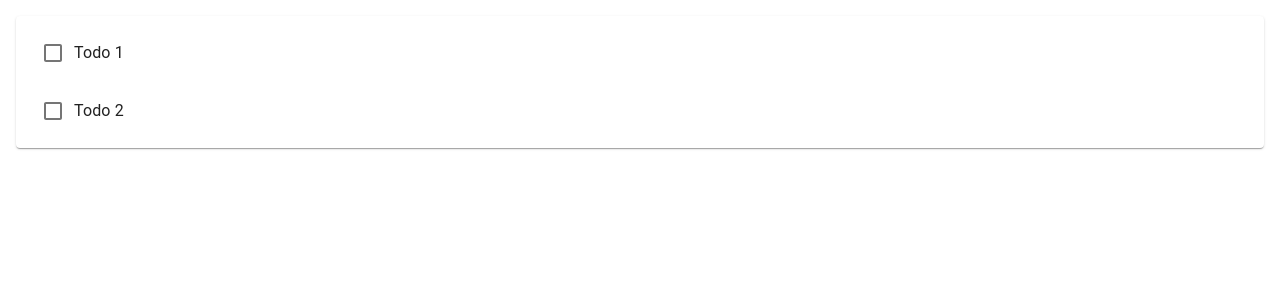
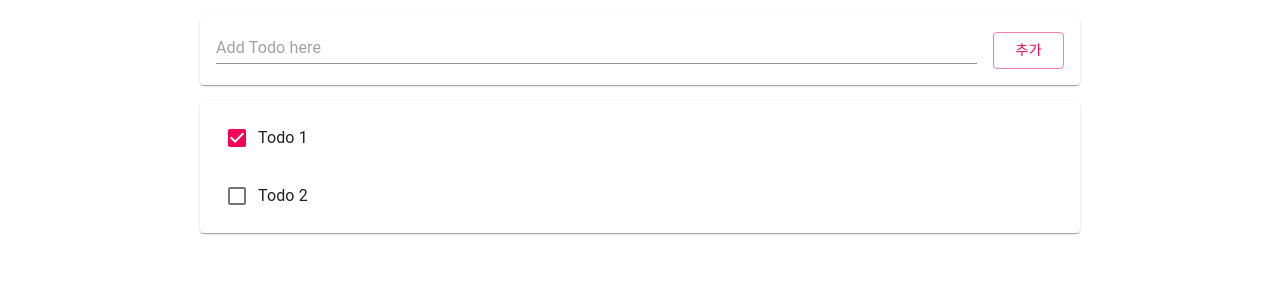
Before and after one commit to NoMaL21/2023_04_07_WEBKIT_frontend, a React (Create React App) app: page / in a window 1280 px wide. Shown: the top 300 px of the page. Built offline with nearby package versions, Linux system fonts and the light colour scheme.

Commit message:
10. React 이벤트 핸들러로 목록 추가하기
커밋

```diff
--- /dev/null
+++ b/src/AddTodo.js
@@ -0,0 +1,58 @@
+import React from "react";
+import {Paper, Grid, TextField, Button}from "@material-ui/core";
+
+class AddTodo extends React.Component {
+    constructor(props){
+        super(props);
+        this.state = {item :{title:""}};
+        this.add = props.add;
+    }
+    onInputChange =(e)=>{
+        const thisItem = this.state.item;
+        thisItem.title = e.target.value;
+        this.setState({item:thisItem});
+        console.log(thisItem);
+    }
+
+    onButtonClick = ()=>{
+        this.add(this.state.item);
+        this.setState({item:{title:""}});
+    }
+
+    enterKeyEventHandler = (e)=>{
+        if(e.key =='Enter'){
+            this.onButtonClick();
+        }
+    }
+
+    render(){
+        return(
+            <Paper style={{margin:16, padding:16}}>
+                <Grid container>
+                    <Grid xs={11} md={11} item style={{paddingRight:16}}>
+                        <TextField
+                        placeholder="Add Todo here"
+                        fullWidth
+                        onChange={this.onInputChange}
+                        value={this.state.item.title}
+                        onKeyPress={this.enterKeyEventHandler}
+                        />
+                    </Grid>
+                    <Grid xs={1} md={1} itme>
+                        <Button
+                        fullWidth
+                        color="secondary"
+                        variant="outlined"
+                        onClick={this.onButtonClick}
+                        >
+                            추가
+                        </Button>
+                    </Grid>
+                </Grid>
+            </Paper>
+        );
+    }
+
+}
+
+export default AddTodo;
--- a/src/App.js
+++ b/src/App.js
@@ -1,6 +1,7 @@
 import React from "react";
 import Todo from "./Todo";
-import {Paper, List}from "@material-ui/core";
+import AddTodo from './AddTodo'
+import {Paper, List, Container}from "@material-ui/core";
 import "./App.css";
 
 class App extends React.Component {
@@ -8,13 +9,22 @@
         super(props);
         this.state = {
             items: [
-                { id: 0, title: "Todo 1"},
-                { id: 1, title: "Todo 2"},
+                { id: 0, title: "Todo 1", done:true},
+                { id: 1, title: "Todo 2", done:false},
             ],
         };
     }
+
+    add =(item)=>{
+        const thisItems = this.state.items;
+        item.id ="ID-" + this.Itemslength;
+        item.done = false;
+        thisItems.push(item);
+        this.setState({items:thisItems});
+        console.log("items:",this.state.items);
+    }
+
     render() {
-        //todoItems에
 
         var todoItems=this.state.items.length > 0 &&(
             <Paper style={{margin:16}}>
@@ -28,7 +38,10 @@
 
         return (
             <div className="App">
-                {todoItems}
+                <Container maxWidth="md">
+                <AddTodo add={this.add}/>
+                <div className="TodoList">{todoItems}</div>
+                </Container>
             </div>
         );
     }
```
